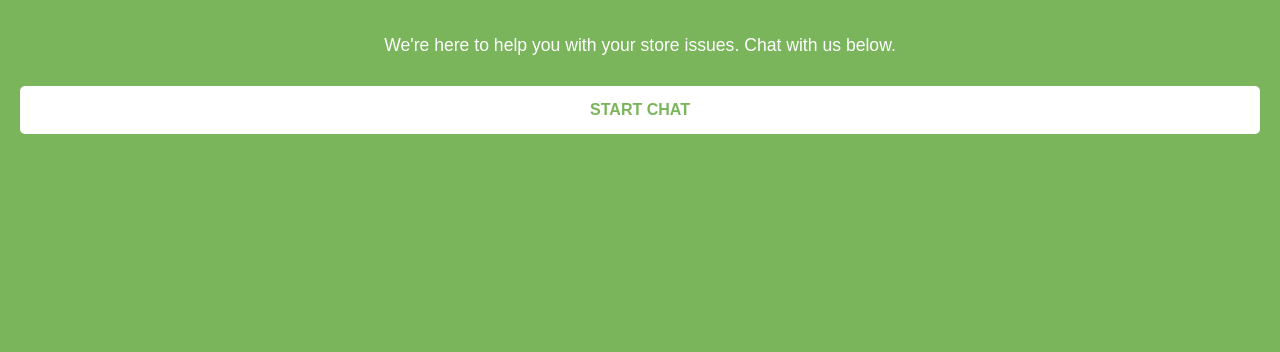
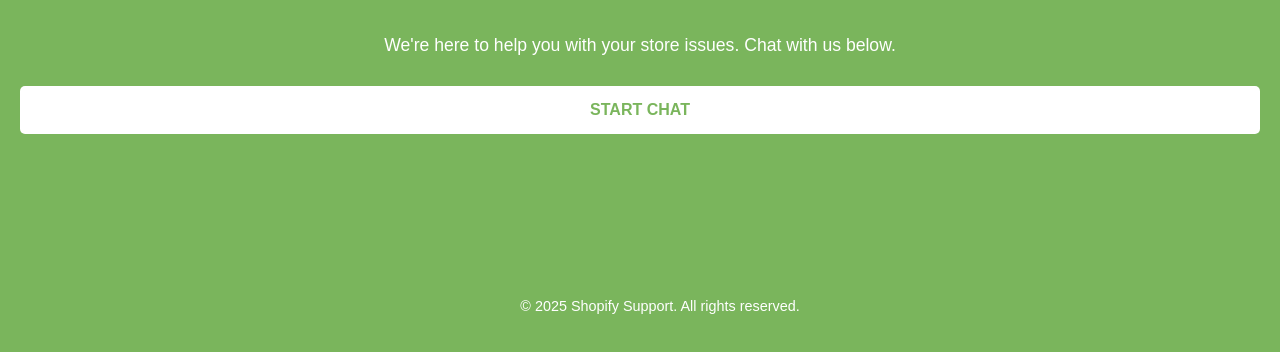
Before and after one commit to visualman109/Shopify-Support, a plain HTML site: page index.html in a window 1280 px wide. Shown: the part 466-818 px from the top of the page. Drawn offline with Linux system fonts and the light colour scheme.

Commit message:
index.html

```diff
--- a/index.html
+++ b/index.html
@@ -40,6 +40,16 @@
     .cta-button:hover {
       background-color: #f1f1f1; /* Slight grayish background on hover */
     }
+
+    /* Footer Style */
+    footer {
+      position: absolute;
+      bottom: 20px;
+      width: 100%;
+      text-align: center;
+      font-size: 0.9rem;
+      color: #fff;
+    }
   </style>
 </head>
 <body>
@@ -48,6 +58,11 @@
   <p>We're here to help you with your store issues. Chat with us below.</p>
 
   <button class="cta-button" onclick="document.location.href='#';">Start Chat</button>
+
+  <!-- Footer -->
+  <footer>
+    © 2025 Shopify Support. All rights reserved.
+  </footer>
 
   <!-- Start of Tawk.to Script -->
   <script type="text/javascript">
```
